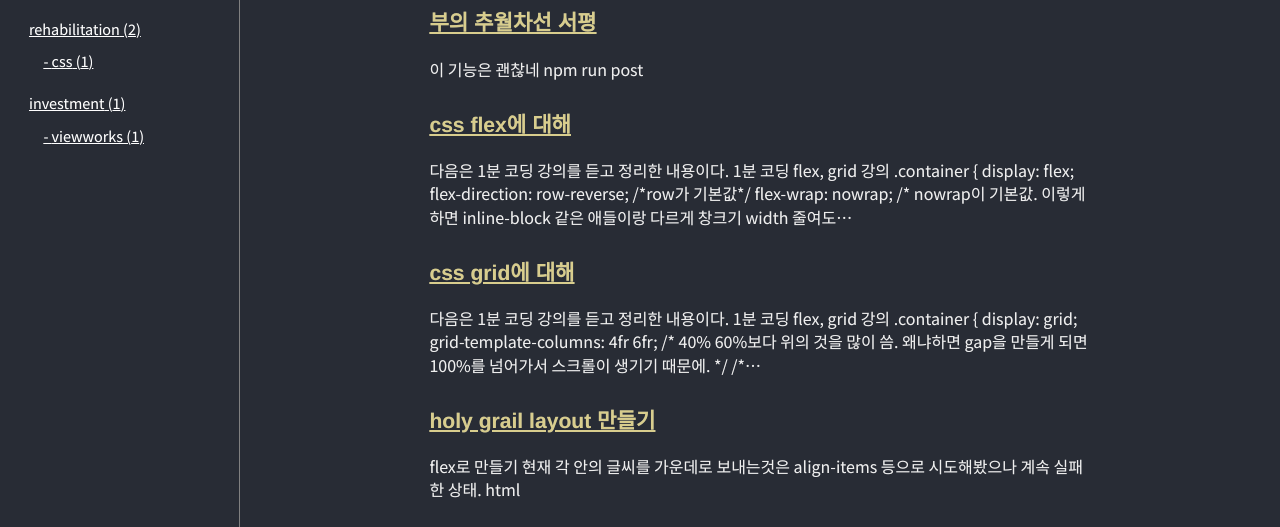
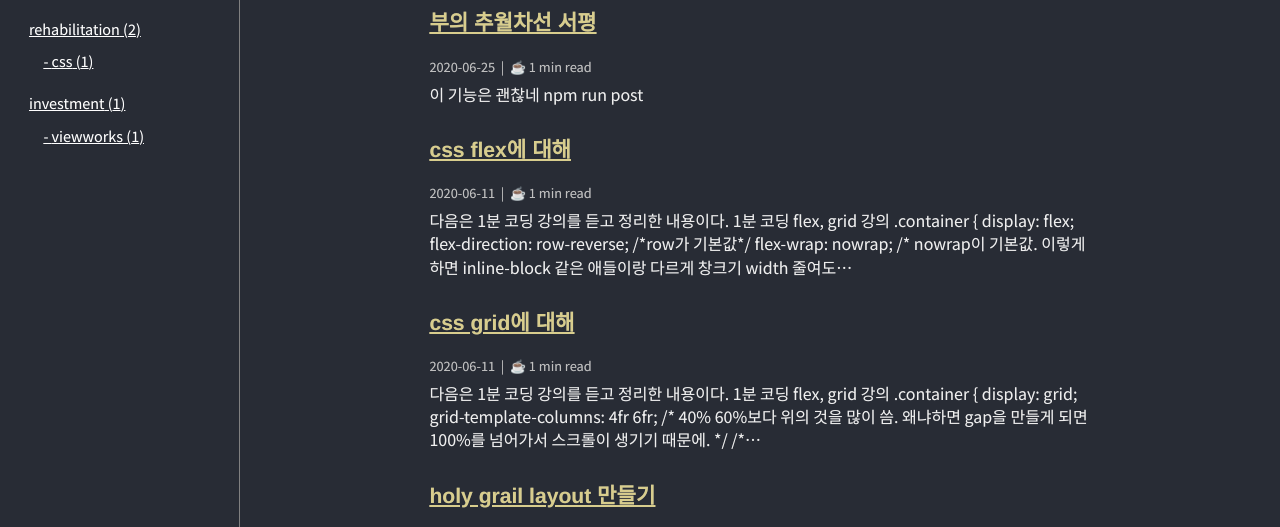
Before and after one commit to garahad/new-gatsby-blog, a Gatsby site: page / in a window 1280 px wide. Shown: the part 257-784 px from the top of the page. Built offline with nearby package versions, Linux system fonts and the light colour scheme; Gatsby itself is replaced by a stand-in of ours; some packages are replaced by stand-ins of ours; what typography-theme-github would draw is missing.

Commit message:
time to read 및 날짜 표시

```diff
--- a/content/blog/book/부의-추월차선-서평.md
+++ b/content/blog/book/부의-추월차선-서평.md
@@ -2,7 +2,6 @@
 title: 부의 추월차선 서평
 date: 2020-06-25 16:06:41
 category: book
-thumbnail: { thumbnailSrc }
 draft: false
 ---
 
--- a/src/components/thumbnail-item/index.jsx
+++ b/src/components/thumbnail-item/index.jsx
@@ -1,8 +1,53 @@
-import React from 'react'
-import { Link } from 'gatsby'
-import { TARGET_CLASS } from '../../utils/visible'
+/** @jsx jsx */
+import { css, jsx } from '@emotion/core';
+import { Link } from 'gatsby';
+import { TARGET_CLASS } from '../../utils/visible';
 
-import './index.scss'
+import './index.scss';
+
+const readingTimeCss = css`
+  font-size: 0.8rem;
+  margin-bottom: 0.5em;
+  color: silver;
+`;
+
+export function formatReadingTime(minutes) {
+  let cups = Math.round(minutes / 5);
+  let bowls = 0;
+  if (cups > 5) {
+    return `${new Array(Math.round(cups / Math.E))
+      .fill('🍱')
+      .join('')} ${minutes} min read`;
+  } else {
+    return `${new Array(cups || 1).fill('☕️').join('')} ${minutes} min read`;
+  }
+}
+
+// `lang` is optional and will default to the current user agent locale
+export function formatPostDate(date, lang) {
+  if (typeof Date.prototype.toLocaleDateString !== 'function') {
+    return date;
+  }
+
+  date = new Date(date);
+  const args = [
+    lang,
+    { day: 'numeric', month: 'long', year: 'numeric' },
+  ].filter(Boolean);
+  return date.toLocaleDateString(...args);
+}
+
+function formatDate(date) {
+  var d = new Date(date),
+    month = '' + (d.getMonth() + 1),
+    day = '' + d.getDate(),
+    year = d.getFullYear();
+
+  if (month.length < 2) month = '0' + month;
+  if (day.length < 2) day = '0' + day;
+
+  return [year, month, day].join('-');
+}
 
 export const ThumbnailItem = ({ node }) => (
   // <Link className={`thumbnail ${TARGET_CLASS}`} to={node.fields.slug}>
@@ -21,6 +66,10 @@ export const ThumbnailItem = ({ node }) => (
         {node.frontmatter.title || node.fields.slug}
       </Link>
     </h3>
+    <div css={readingTimeCss}>
+      {formatDate(node.frontmatter.date)} &nbsp;| &nbsp;
+      {formatReadingTime(node.timeToRead)}
+    </div>
     <p dangerouslySetInnerHTML={{ __html: node.excerpt }} />
   </div>
-)
+);
--- a/src/templates/index-category.js
+++ b/src/templates/index-category.js
@@ -63,6 +63,7 @@ export const categoryQuery = graphql`
             category
             draft
           }
+          timeToRead
         }
       }
     }
--- a/src/templates/index-subcategory.js
+++ b/src/templates/index-subcategory.js
@@ -70,6 +70,7 @@ export const categoryQuery = graphql`
             subcategory
             draft
           }
+          timeToRead
         }
       }
     }
```
Also changed, not shown: src/components/post-date/index.jsx (+16 -4 lines), src/pages/index.js (+11 -10 lines).
